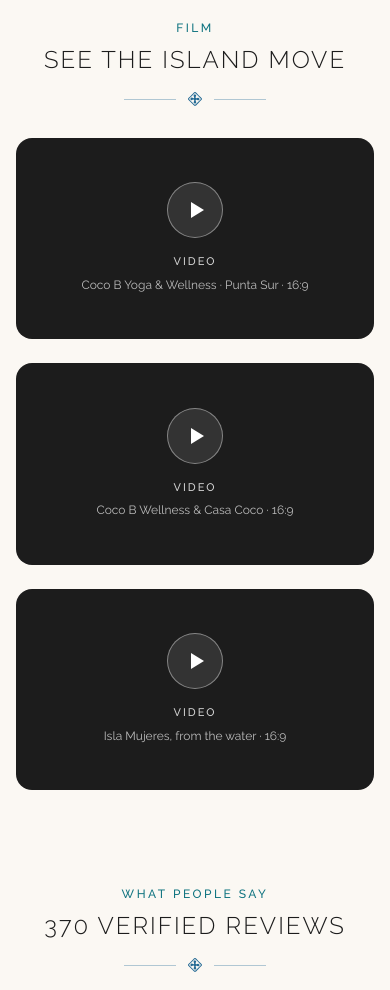
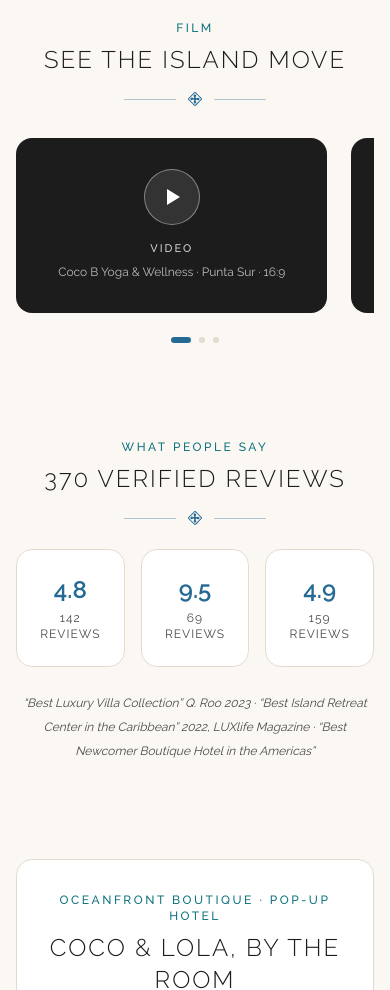
Before and after one commit to Tiggreee/Triple_Island, a Next.js app: page / in a window 390 px wide. Shown: the part 6580-7570 px from the top of the page. Built offline with nearby package versions, Linux system fonts and the light colour scheme; no server answers.

Commit message:
feat(landing): carrusel de video responsive con paging dots (UX-010)
'See the island move' pasa a 3-up en desktop y a scroll horizontal con snap
(62% tablet, 87% movil) + paging dots que siguen el scroll por debajo de lg.
Desbloquea la demo (issue critico de Estefania).

```diff
--- a/src/app/page.tsx
+++ b/src/app/page.tsx
@@ -2,6 +2,7 @@ import Image from "next/image";
 import Link from "next/link";
 import { Azulejo, AzulejoRule } from "@/components/ui/azulejo";
 import { Button } from "@/components/ui/button";
+import { FilmCarousel } from "@/components/film-carousel";
 
 const gatherings = [
   {
@@ -264,24 +265,7 @@ export default function Home() {
             <h2 className="mt-2 text-2xl font-light uppercase tracking-[2px] text-foreground lg:text-3xl">See the island move</h2>
             <AzulejoRule className="mt-4" />
           </div>
-          <div className="grid grid-cols-1 gap-6 sm:grid-cols-3">
-            {films.map((film) => (
-              <div
-                key={film.caption}
-                className="relative flex aspect-[16/9] flex-col items-center justify-center rounded-2xl bg-[color:var(--cb-color-foreground,#0e2530)] text-white"
-              >
-                <button
-                  type="button"
-                  aria-label={`Play video: ${film.caption}`}
-                  className="flex h-14 w-14 items-center justify-center rounded-full border border-white/40 bg-white/10 transition hover:bg-white/20"
-                >
-                  <span className="ml-1 block h-0 w-0 border-y-8 border-l-[13px] border-y-transparent border-l-white" />
-                </button>
-                <p className="mt-4 text-[11px] font-medium uppercase tracking-[2px] text-white/80">Video</p>
-                <p className="mt-1 px-4 text-center text-xs leading-5 text-white/70">{film.caption}</p>
-              </div>
-            ))}
-          </div>
+          <FilmCarousel films={films} />
         </div>
 
         {/* Reviews */}
--- /dev/null
+++ b/src/components/film-carousel.tsx
@@ -0,0 +1,55 @@
+"use client";
+
+import { useRef, useState } from "react";
+
+type Film = { caption: string };
+
+// UX-010: 3-up en desktop; por debajo de lg pasa a scroll horizontal con snap
+// (62% tablet, 87% movil) y paging dots que siguen el scroll.
+export function FilmCarousel({ films }: { films: Film[] }) {
+  const trackRef = useRef<HTMLDivElement>(null);
+  const [active, setActive] = useState(0);
+
+  function onScroll() {
+    const el = trackRef.current;
+    if (!el) return;
+    const i = Math.round(el.scrollLeft / (el.scrollWidth / films.length));
+    setActive(Math.min(films.length - 1, Math.max(0, i)));
+  }
+
+  return (
+    <div className="space-y-4">
+      <div
+        ref={trackRef}
+        onScroll={onScroll}
+        className="flex snap-x snap-mandatory gap-6 overflow-x-auto pb-2 lg:grid lg:grid-cols-3 lg:overflow-visible [scrollbar-width:none] [&::-webkit-scrollbar]:hidden"
+      >
+        {films.map((film) => (
+          <div
+            key={film.caption}
+            className="relative flex aspect-[16/9] shrink-0 basis-[87%] snap-center flex-col items-center justify-center rounded-2xl bg-[color:var(--cb-color-foreground,#0e2530)] text-white sm:basis-[62%] lg:basis-auto"
+          >
+            <button
+              type="button"
+              aria-label={`Play video: ${film.caption}`}
+              className="flex h-14 w-14 items-center justify-center rounded-full border border-white/40 bg-white/10 transition hover:bg-white/20"
+            >
+              <span className="ml-1 block h-0 w-0 border-y-8 border-l-[13px] border-y-transparent border-l-white" />
+            </button>
+            <p className="mt-4 text-[11px] font-medium uppercase tracking-[2px] text-white/80">Video</p>
+            <p className="mt-1 px-4 text-center text-xs leading-5 text-white/70">{film.caption}</p>
+          </div>
+        ))}
+      </div>
+      <div className="flex justify-center gap-2 lg:hidden">
+        {films.map((film, i) => (
+          <span
+            key={film.caption}
+            aria-hidden="true"
+            className={`h-1.5 rounded-full transition-all ${i === active ? "w-5 bg-primary" : "w-1.5 bg-border"}`}
+          />
+        ))}
+      </div>
+    </div>
+  );
+}
```
